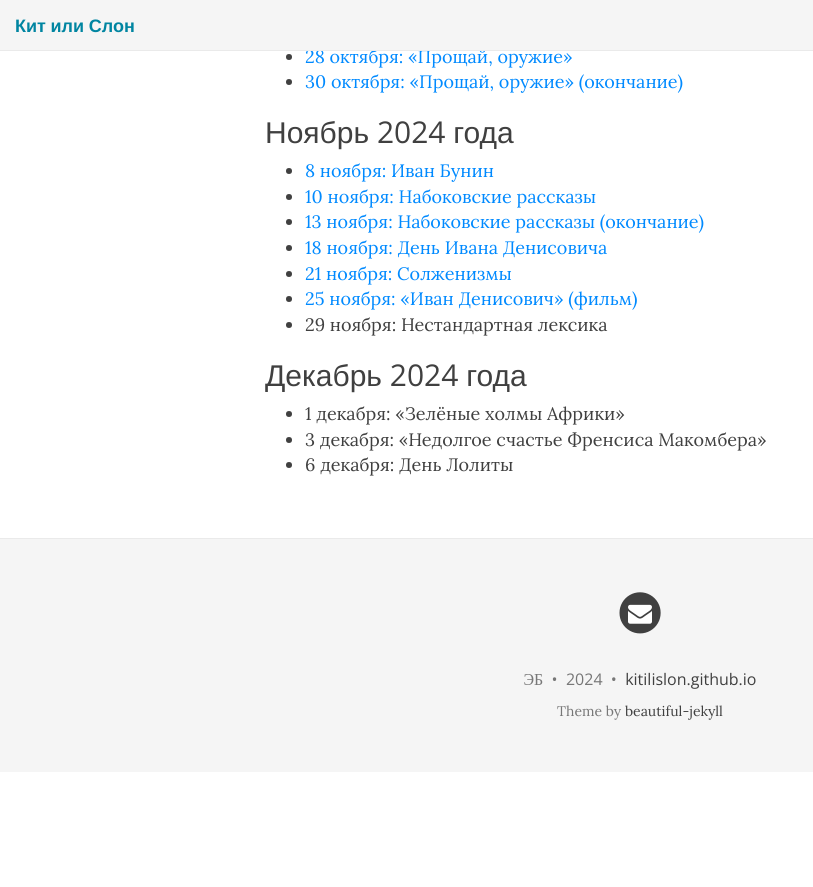
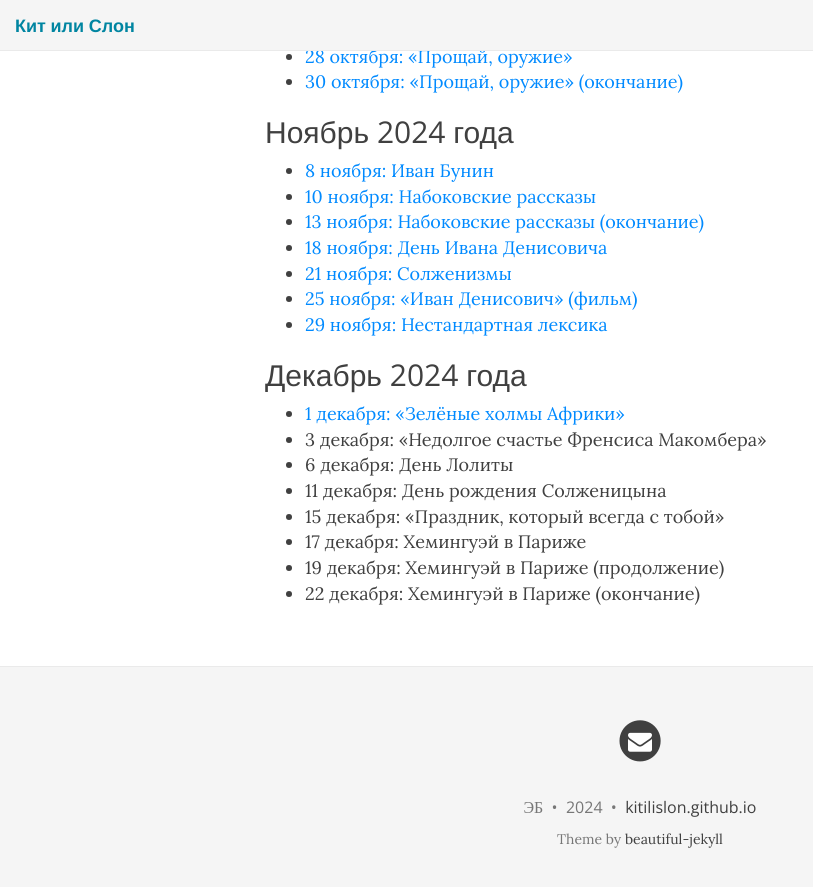
Before and after one commit to KitIliSlon/KitIliSlon.github.io, a Jekyll site: the page built from index.md, in a window 1280 px wide and 900 px high, scrolled down 969 px. Shown: the top 887 px of the window, without its empty margins (0-813 px from the left). Built offline with Jekyll 4.4.1, drawn with Linux system fonts in a browser that asks for light colours; nearby versions of some CDN libraries; before the commit the page ends 1741 px from its top, so only the background shows below that.

Commit message:
2024-12-01

```diff
--- a/index.md
+++ b/index.md
@@ -41,10 +41,15 @@ published: true
 * [18 ноября: День Ивана Денисовича](https://kitilislon.github.io/2024-11-18)
 * [21 ноября: Солженизмы](https://kitilislon.github.io/2024-11-21)
 * [25 ноября: «Иван Денисович» (фильм)](https://kitilislon.github.io/2024-11-25)
-* 29 ноября: Нестандартная лексика
+* [29 ноября: Нестандартная лексика](https://kitilislon.github.io/2024-11-29)
 
 ## Декабрь 2024 года
 
-* 1 декабря: «Зелёные холмы Африки»
+* [1 декабря: «Зелёные холмы Африки»](https://kitilislon.github.io/2024-12-01)
 * 3 декабря: «Недолгое счастье Френсиса Макомбера»
 * 6 декабря: День Лолиты
+* 11 декабря: День рождения Солженицына
+* 15 декабря: «Праздник, который всегда с тобой»
+* 17 декабря: Хемингуэй в Париже
+* 19 декабря: Хемингуэй в Париже (продолжение)
+* 22 декабря: Хемингуэй в Париже (окончание)
```
Also changed, not shown: 2024-11-29.md (added, +25 -0 lines), 2024-12-01.md (added, +27 -0 lines).
